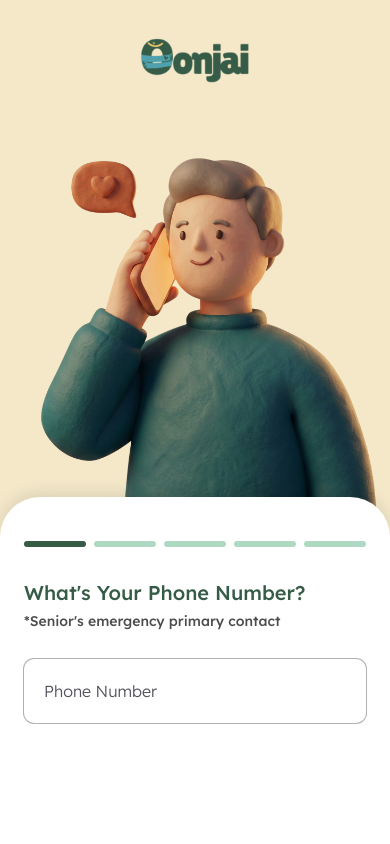
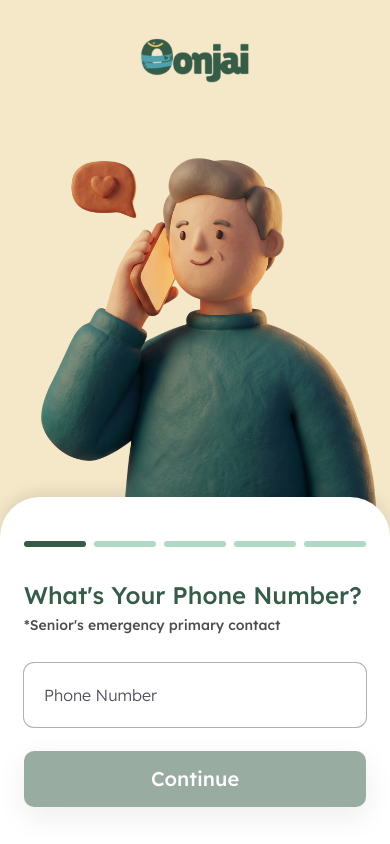
Before and after one commit to oonjai-team/oonjai-web, a Next.js app: page /onboarding in a window 390 px wide. Shown: the top 844 px of the page. Built offline with nearby package versions, Linux system fonts and the light colour scheme.

Commit message:
fix: onboarding text size and responsiveness adjustments

```diff
--- a/src/components/onboarding/OnboardingShell.tsx
+++ b/src/components/onboarding/OnboardingShell.tsx
@@ -21,10 +21,11 @@ export default function OnboardingShell({
   centered = false
 }: Props) {
   return (
-    <div className="w-full min-h-screen relative bg-oonjai-cream-400 overflow-x-hidden">
+    <div className="w-full flex justify-center items-center min-h-screen bg-oonjai-cream-400">
+      <div className={`w-full max-w-[1480px] mx-auto ${centered ? "min-h-screen" : "h-screen sm:max-h-[900px]"} relative bg-oonjai-cream-400 overflow-x-hidden`}>
 
         {/* ── MOBILE layout (< lg) ── */}
-      <div className="lg:hidden flex flex-col">
+        <div className="sm:hidden flex flex-col min-h-screen">
 
           {/* Logo — always centered at top */}
           <div className="w-full flex items-center justify-center
@@ -39,7 +40,7 @@ export default function OnboardingShell({
           </div>
 
           {/* Illustration — below logo, only when exists */}
-            {illustration && (
+          {illustration && step === 1 && (
             <div className="w-full flex-shrink-0 bg-oonjai-cream-400">
               <Image
                 src={illustration}
@@ -55,9 +56,8 @@ export default function OnboardingShell({
           {/* Card — slides up from bottom */}
           {/* Card */}
           <div className={`bg-white rounded-t-[40px]
-        shadow-[0px_-4px_16px_0px_rgba(0,0,0,0.1)]
-        px-6 pt-11 pb-8 flex flex-col gap-4
-        ${illustration ? "-mt-4" : "mt-0"}`}>
+        shadow-[0px_-4px_16px_0px_rgba(0,0,0,0.1)] grow px-6 pt-11 pb-8 flex flex-col gap-4
+        ${illustration && step === 1 ? "-mt-4" : "mt-0"}`}>
 
             {/* Progress bar */}
             <div className="flex items-center gap-2 w-full mb-4">
@@ -79,7 +79,7 @@ export default function OnboardingShell({
                 animate={{ opacity: 1, x: 0 }}
                 exit={{ opacity: 0, x: -16 }}
                 transition={{ duration: 0.2 }}
-              className="w-full flex flex-col justify-between gap-4"
+                className="w-full flex flex-col justify-between"
               >
                 {children}
               </motion.div>
@@ -89,16 +89,17 @@ export default function OnboardingShell({
         </div>
 
         {/* ── DESKTOP layout (>= lg) ── */}
-      <div className="hidden lg:block">
+        <div className="hidden h-full sm:flex flex-row py-6 px-4 items-end">
 
           {/* White card */}
           <div className={`
           relative z-10
           ${centered
-            ? "m-6 w-auto"
-            : "w-full lg:absolute lg:left-[55px] lg:top-[29px] lg:w-[750px] lg:h-[calc(100vh-58px)]"
+            ?  "w-full max-w-[750px] mx-auto h-full"
+            : "w-full max-w-[750px] h-full"
           }
           px-10 pb-10 pt-6
+          overflow-y-auto
           bg-white rounded-[40px]
           shadow-[0px_4px_16px_0px_rgba(0,0,0,0.25)]
           flex flex-col justify-between
@@ -142,8 +143,9 @@ export default function OnboardingShell({
           </div>
 
           {/* Illustration — right side */}
-        {illustration && (
-          <div className={`hidden lg:block absolute ${illustrationPos}`}>
+          {illustration && (step === 1 ? (
+            <div className={`hidden lg:block relative -mr-6`}>
+              <div className="absolute scale-[105%] -left-[11%] z-[20] -top-[12%]">
                 <Image
                   src={illustration}
                   alt="Onboarding illustration"
@@ -152,10 +154,29 @@ export default function OnboardingShell({
                   className="object-contain"
                 />
               </div>
-        )}
+              <Image
+                src={illustration}
+                alt="Onboarding illustration"
+                width={illustrationW}
+                height={illustrationH}
+                className="object-contain opacity-0"
+              />
+            </div>
+          ) : (
+            <div className={`hidden lg:flex flex-col justify-center h-full -mr-6`}>
+              <Image
+                src={illustration}
+                alt="Onboarding illustration"
+                width={illustrationW}
+                height={illustrationH}
+                className="object-contain"
+              />
+            </div>
+          ))}
 
         </div>
 
       </div>
+    </div>
   )
 }
--- a/src/components/onboarding/steps/ConcernsStep.tsx
+++ b/src/components/onboarding/steps/ConcernsStep.tsx
@@ -29,7 +29,7 @@ export default function ConcernsStep({ onNext }: Props) {
     >
       <div className="flex flex-col gap-7 min-h-[557px]">
         <h2 className="w-full max-w-[564px] text-oonjai-green-500
-        text-4xl font-medium font-['Lexend']">
+        text-2xl sm:text-4xl font-medium font-['Lexend']">
           What&apos;s Your Main Concern When The Senior Is Alone?
         </h2>
 
@@ -74,7 +74,7 @@ export default function ConcernsStep({ onNext }: Props) {
               </div>
 
               <span className="text-center text-oonjai-green-500
-              text-base font-normal font-['Lexend'] w-full max-w-[125px]">
+              text-base font-medium font-['Lexend'] w-full max-w-[125px]">
                 {o.label}
               </span>
             </button>
--- a/src/components/onboarding/steps/GoalStep.tsx
+++ b/src/components/onboarding/steps/GoalStep.tsx
@@ -26,7 +26,7 @@ export default function GoalStep({ onNext }: Props) {
     >
       <div className="flex flex-col gap-7 min-h-[557px]">
         <h2 className="w-full max-w-[564px] text-oonjai-green-500
-        text-4xl font-medium font-['Lexend']">
+        text-2xl sm:text-4xl font-medium font-['Lexend']">
           What&apos;s Your Goal Using Oonjai?
         </h2>
 
@@ -52,7 +52,7 @@ export default function GoalStep({ onNext }: Props) {
                 className="object-contain"
               />
               <span className="text-center text-oonjai-green-500 text-xl
-              font-normal font-['Lexend']">
+              font-medium  font-['Lexend']">
                 {o.label}
               </span>
             </button>
--- a/src/components/onboarding/steps/PhoneStep.tsx
+++ b/src/components/onboarding/steps/PhoneStep.tsx
@@ -28,9 +28,9 @@ export default function PhoneStep({ onNext }: Props) {
       illustrationPos="left-[750px] bottom-[0px]"
     >
       {/* Content */}
-      <div className="flex flex-col gap-7 min-h-[557px]">
+      <div className="flex flex-col gap-7 mb-6 sm:min-h-[557px]">
         <div className="flex flex-col gap-1">
-          <div class="self-stretch justify-start text-oonjai-green-500 text-xl font-medium font-['Lexend']">
+          <div className="self-stretch justify-start text-oonjai-green-500 text-2xl sm:text-4xl font-medium font-['Lexend']">
             What&apos;s Your Phone Number?
           </div>
           <p className="text-DarkGrey text-sm font-medium font-['Lexend']">
--- a/src/components/onboarding/steps/RelationshipStep.tsx
+++ b/src/components/onboarding/steps/RelationshipStep.tsx
@@ -32,7 +32,7 @@ export default function RelationshipStep({ onNext }: Props) {
     >
       <div className="flex flex-col gap-7 min-h-[557px]">
         <h2 className="w-full max-w-[564px] text-oonjai-green-500
-        text-4xl font-medium font-['Lexend']">
+        text-2xl sm:text-4xl font-medium font-['Lexend']">
           What&apos;s Your Relationship With The Senior?
         </h2>
 
@@ -59,7 +59,7 @@ export default function RelationshipStep({ onNext }: Props) {
                 height={o.h}
                 className="object-contain"
               />
-              <span className="text-center text-oonjai-green-500 text-2xl
+              <span className="text-center text-oonjai-green-500 text-xl sm:text-2xl
               font-medium font-['Lexend']">
                 {o.label}
               </span>
--- a/src/components/onboarding/ui/OJContinueButton.tsx
+++ b/src/components/onboarding/ui/OJContinueButton.tsx
@@ -1,6 +1,6 @@
 export default function OJContinueButton({
   label = "Continue", onClick, disabled, loading
-}: Props) {
+}: {label?: string, onClick: () => void, disabled?: boolean, loading?: boolean}) {
   return (
     <div className="w-full flex justify-center">
       <button
```
Also changed, not shown: src/components/onboarding/steps/SeniorProfileStep.tsx (+7 -7 lines). Lines whose indentation alone changed are shown as unchanged.
